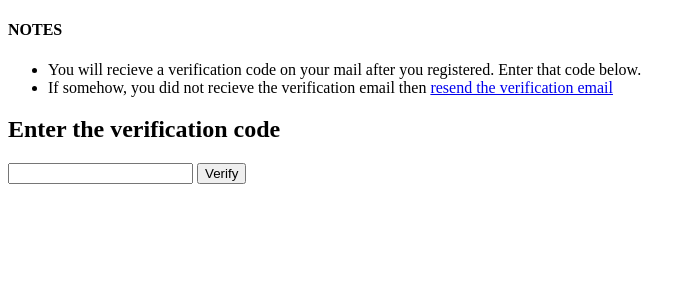
After one commit to a6hi27/Skill-and-Job-Recommender, a Flask app: page /verification in a window 1280 px wide. The commit adds this page. Shown: the top 300 px of the page, without its empty margins (0-692 px from the left). Run offline with Flask 2, Linux system fonts and the light colour scheme.

Commit message:
Updated Sprint 1

```diff
--- a/Project Development Phase/Sprint 1/app.py
+++ b/Project Development Phase/Sprint 1/app.py
@@ -26,6 +26,11 @@ def home():
 @app.route("/signin")
 def signin():
     return render_template("signin.html")
+
+
+@app.route("/verification")
+def verfication():
+    return render_template("verification.html")
 
 
 @app.route("/aboutus")
--- a/Project Development Phase/Sprint 1/templates/signin.html
+++ b/Project Development Phase/Sprint 1/templates/signin.html
@@ -11,7 +11,7 @@
     <link rel="stylesheet" href="{{url_for('static', filename='signin.css')}}">
 </head>
 
-<body style="background-image:url('https://wallpaperaccess.com/full/288027.jpg')">
+<body style="background-image:url('../static/Building.jpg')">
     <div class="container">
         <div class="d-flex justify-content-center h-100">
             <div class="card glass-card">
--- a/Project Development Phase/Sprint 1/templates/signup.html
+++ b/Project Development Phase/Sprint 1/templates/signup.html
@@ -10,7 +10,7 @@
     <script src="../static/validation.js"></script>
     <div class="container">
         <div class="signup-form">
-            <form action="/adduser" onsubmit="return valid()" method="post">
+            <form action="/verification" onsubmit="return valid()" method="post">
                 <h2>Register</h2>
                 <p class="hint-text">Create your account. It's free and only takes a minute.</p>
                 <div class="form-group">
--- /dev/null
+++ b/Project Development Phase/Sprint 1/templates/verification.html
@@ -0,0 +1,45 @@
+<!DOCTYPE html>
+<html lang="en">
+
+<head>
+    <meta charset="UTF-8">
+    <meta http-equiv="X-UA-Compatible" content="IE=edge">
+    <meta name="viewport" content="width=device-width, initial-scale=1.0">
+    <title>Document</title>
+</head>
+
+<body>
+    <div class="container">
+        <!-- Instructions -->
+        <div class="row">
+            <div class="alert alert-success col-md-12" role="alert" id="notes">
+                <h4>NOTES</h4>
+                <ul>
+                    <li>You will recieve a verification code on your mail after you registered. Enter that code below.
+                    </li>
+                    <li>If somehow, you did not recieve the verification email then <a href="#">resend the verification
+                            email</a></li>
+                </ul>
+            </div>
+        </div>
+        <!-- Verification Entry Jumbotron -->
+        <div class="row">
+            <div class="col-md-12">
+                <div class="jumbotron text-center">
+                    <h2>Enter the verification code</h2>
+                    <form method="post" action=""  role="form">
+                        <div class="col-md-9 col-sm-12">
+                            <div class="form-group form-group-lg">
+                                <input type="text" class="form-control col-md-6 col-sm-6 col-sm-offset-2"
+                                    name="verifyCode" required>
+                                <input class="btn btn-primary btn-lg col-md-2 col-sm-2" type="submit" value="Verify">
+                            </div>
+                        </div>
+                    </form>
+                </div>
+            </div>
+        </div>
+    </div>
+</body>
+
+</html>
```
Also changed, not shown: Project Development Phase/Sprint 1/static/signin.css (+15 -2 lines), Project Development Phase/Sprint 1/static/signup.css (+6 -3 lines), Project Development Phase/Sprint 1/static/verification.css (added, +21 -0 lines).
